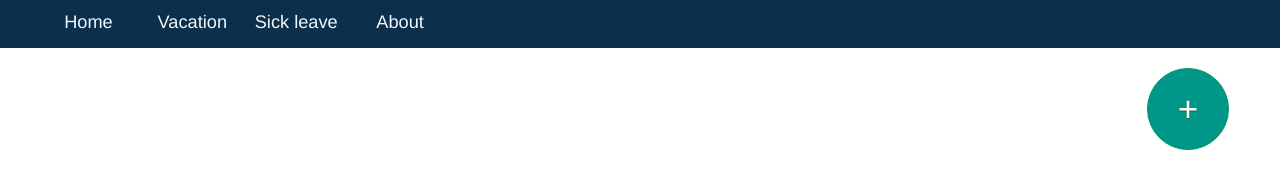
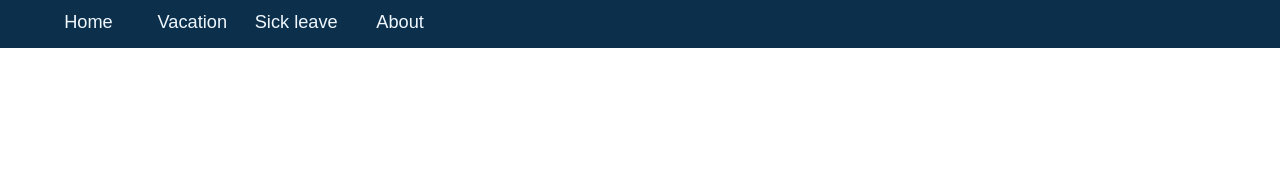
Before and after one commit to MrrGoodCat/VacationManager_Second, a plain HTML site: page index.html in a window 1280 px wide. Shown: the part 159-348 px from the top of the page. Drawn offline with nearby package versions, Linux system fonts and the light colour scheme.

Commit message:
Font-family and button ADD

```diff
--- a/CSS/style.css
+++ b/CSS/style.css
@@ -102,7 +102,8 @@ header {
     color: aliceblue;
 }
 .menuItem a:active {
-    font-size: 1.5em;
+    color: #0c2f4b;
+    background-color: aliceblue;
 }
 
 .mainMenu {
@@ -116,7 +117,8 @@ header {
     text-align: center;
     font-size: 1.3em;
     cursor: pointer;
-    transition: 0.4s all;
+    transition: 0.7s all;
+    font-family: Arial, sans-serif;
 }
 .mainMenuItem a {
     color: aliceblue;
@@ -125,26 +127,34 @@ header {
 .mainMenuItem:hover {
     background-color: #0c1f4b;
 }
-.mainMenuItem:active {
-    font-size: 1.5em;
+.mainMenuItem:active{
+    color: #0c2f4b;
+    background-color: aliceblue;
+    transition: 0.9s all;
 }
 
+.mainMenuItem:active a {
+    color: #0c2f4b;
+    font-weight: 500;
+}
 .myButton {
     position: absolute;
     margin-top: 20px;
     right: 4%;
 	background-color:#009688;
-	-moz-border-radius:10px;
-	-webkit-border-radius:10px;
+	-moz-border-radius:50px;
+	-webkit-border-radius:50px;
 	border-radius: 50px;
 	border:1px solid #009661;
-	display: block;
+	display: none;
 	cursor:pointer;
 	color:#ffffff;
-	font-family:Arial;
+	font-family:Arial, sans-serif;
 	font-size: 2.5em;
-    padding: 30px;
-    max-width: 20px;
+
+    padding: 0px;
+    width: 50px;
+    height: 50px;
 	text-decoration:none;
 	text-shadow:0px 1px 0px #2f6627;
     text-align: center;
```
